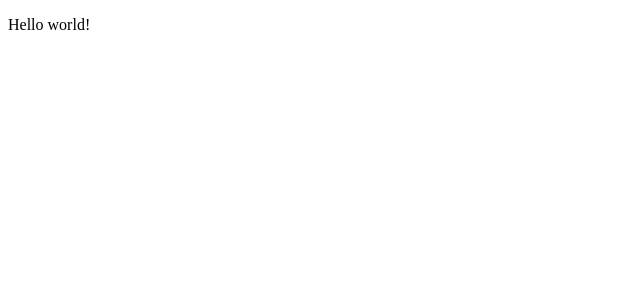
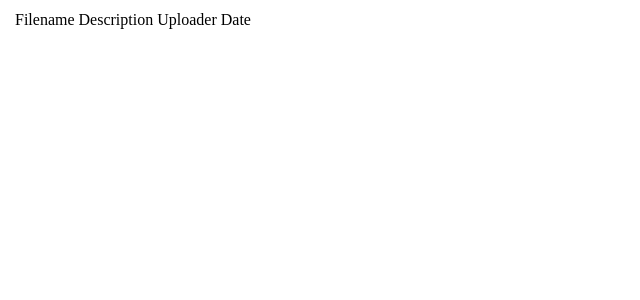
Before and after one commit to pelagisk/prototyp, a React (Create React App) app in the folder frontend/: page / in a window 1280 px wide. Shown: the top 300 px of the page, without its empty margins (0-640 px from the left). Built offline with nearby package versions, Linux system fonts and the light colour scheme.

Commit message:
Initialized skeleton of React components

```diff
--- a/frontend/src/components/App/App.js
+++ b/frontend/src/components/App/App.js
@@ -1,9 +1,10 @@
 import './App.css';
+import Table from '../Table/Table'
 
 function App() {
   return (
     <div className="App">
-      <p>Hello world!</p>
+      <Table />
     </div>
   );
 }
--- /dev/null
+++ b/frontend/src/components/Row/Row.js
@@ -0,0 +1,17 @@
+// import './Row.css';
+
+
+function Row() {
+  return (
+    <tr>
+        <td></td>
+        <td></td>
+        <td></td>
+        <td></td>
+        <td></td>
+        <td></td>
+    </tr>
+  );
+}
+
+export default Row;
--- /dev/null
+++ b/frontend/src/components/Table/Table.js
@@ -0,0 +1,26 @@
+// import './Table.css';
+import Row from '../Row/Row';
+
+
+function Table() {
+
+  return (
+    <table>
+      <thead>
+        <tr>
+          <td></td>
+          <td>Filename</td>
+          <td>Description</td>
+          <td>Uploader</td>
+          <td>Date</td>
+          <td></td>
+        </tr>
+      </thead>
+      <tbody>
+        <Row />
+      </tbody>
+    </table>
+  );
+}
+
+export default Table;
```
